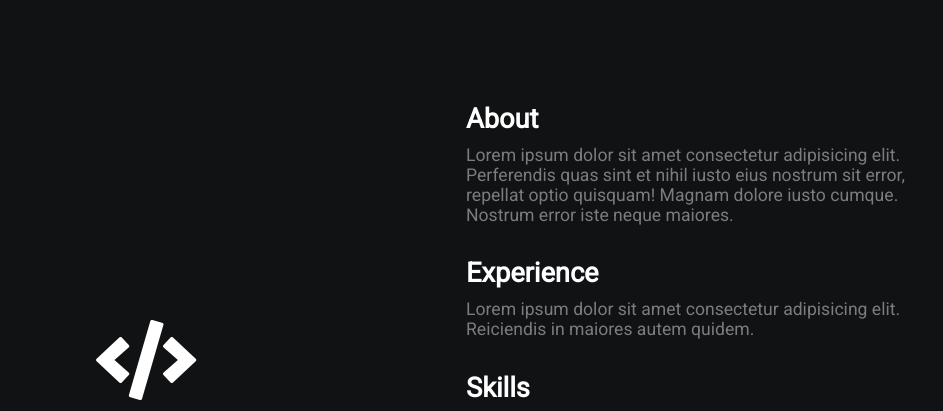
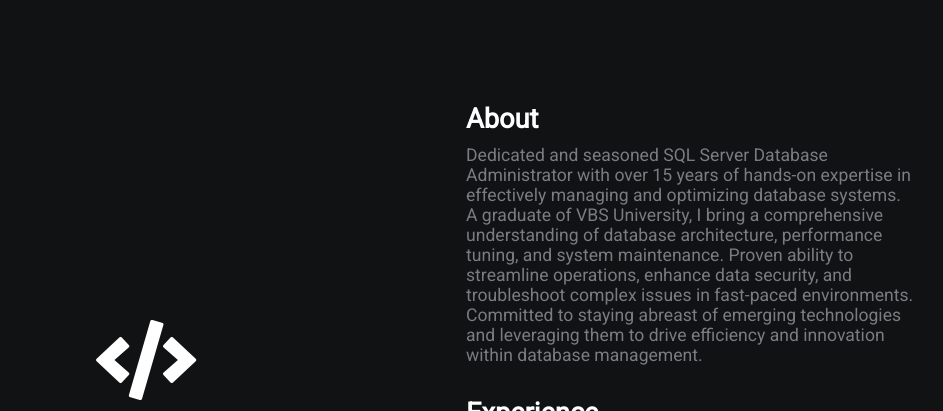
Before and after one commit to arunkumarco/arunkumarco.github.io, a plain HTML site: page index.html in a window 1280 px wide. Shown: the top 411 px of the page, without its empty margins (174-1117 px from the left). Drawn offline with Linux system fonts and the light colour scheme.

Commit message:
updated the index file

```diff
--- a/index.html
+++ b/index.html
@@ -20,7 +20,7 @@
         </div>
         <div class="section-2">
             <h2>About</h2>
-            <p>Lorem ipsum dolor sit amet consectetur adipisicing elit. Perferendis quas sint et nihil iusto eius nostrum sit error, repellat optio quisquam! Magnam dolore iusto cumque. Nostrum error iste neque maiores.</p>
+            <p>Dedicated and seasoned SQL Server Database Administrator with over 15 years of hands-on expertise in effectively managing and optimizing database systems. A graduate of VBS University, I bring a comprehensive understanding of database architecture, performance tuning, and system maintenance. Proven ability to streamline operations, enhance data security, and troubleshoot complex issues in fast-paced environments. Committed to staying abreast of emerging technologies and leveraging them to drive efficiency and innovation within database management.</p>
             <h2>Experience</h2>
             <p>Lorem ipsum dolor sit amet consectetur adipisicing elit. Reiciendis in maiores autem quidem.</p>
 
```
